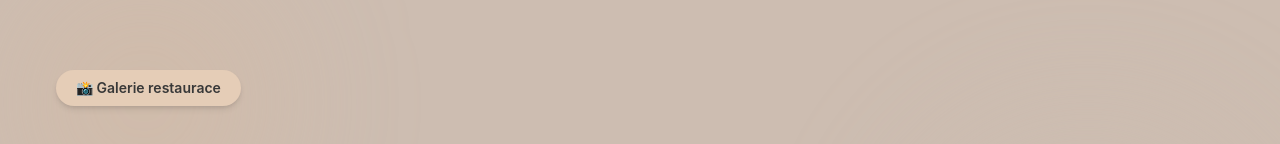
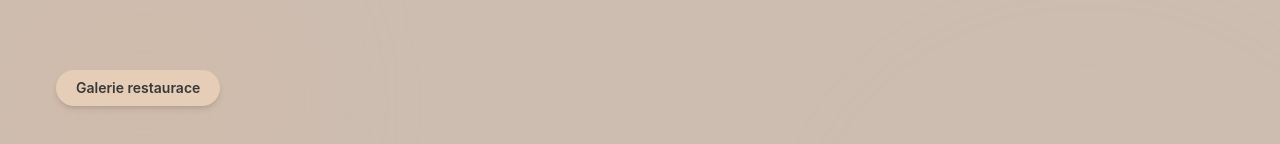
Before and after one commit to Wizaaaa/wap-projekt, a React (Vite) app in the folder client/: page /galerie in a window 1280 px wide. Shown: the part 152-296 px from the top of the page. Built offline with nearby package versions, Linux system fonts and the light colour scheme.

Commit message:
malazmenavgalerii

```diff
--- a/client/src/pages/Galerie/Galerie.tsx
+++ b/client/src/pages/Galerie/Galerie.tsx
@@ -42,7 +42,7 @@ export default function Galerie() {
         <div className="relative max-w-7xl mx-auto z-10">
 
           <span className="inline-flex items-center gap-2 px-5 py-2 rounded-full bg-[#e5cdb7] text-[var(--color-main-text)] font-semibold text-sm mb-8 shadow-md">
-            📸 Galerie restaurace
+             Galerie restaurace
           </span>
 
           <h1 className="text-5xl md:text-7xl font-black text-[var(--color-main-text)] leading-[1.05] max-w-5xl animate-[fadeIn_1s_ease]">
@@ -136,7 +136,7 @@ export default function Galerie() {
 
               <div>
                 <span className="inline-block px-5 py-2 rounded-full bg-[#ead7c4] text-[var(--color-main-text)] font-semibold text-sm mb-6">
-                  ✨ Atmosféra U Janka
+                    Atmosféra U Janka
                 </span>
 
                 <h2 className="text-4xl md:text-6xl font-black text-[var(--color-main-text)] leading-tight">
```
